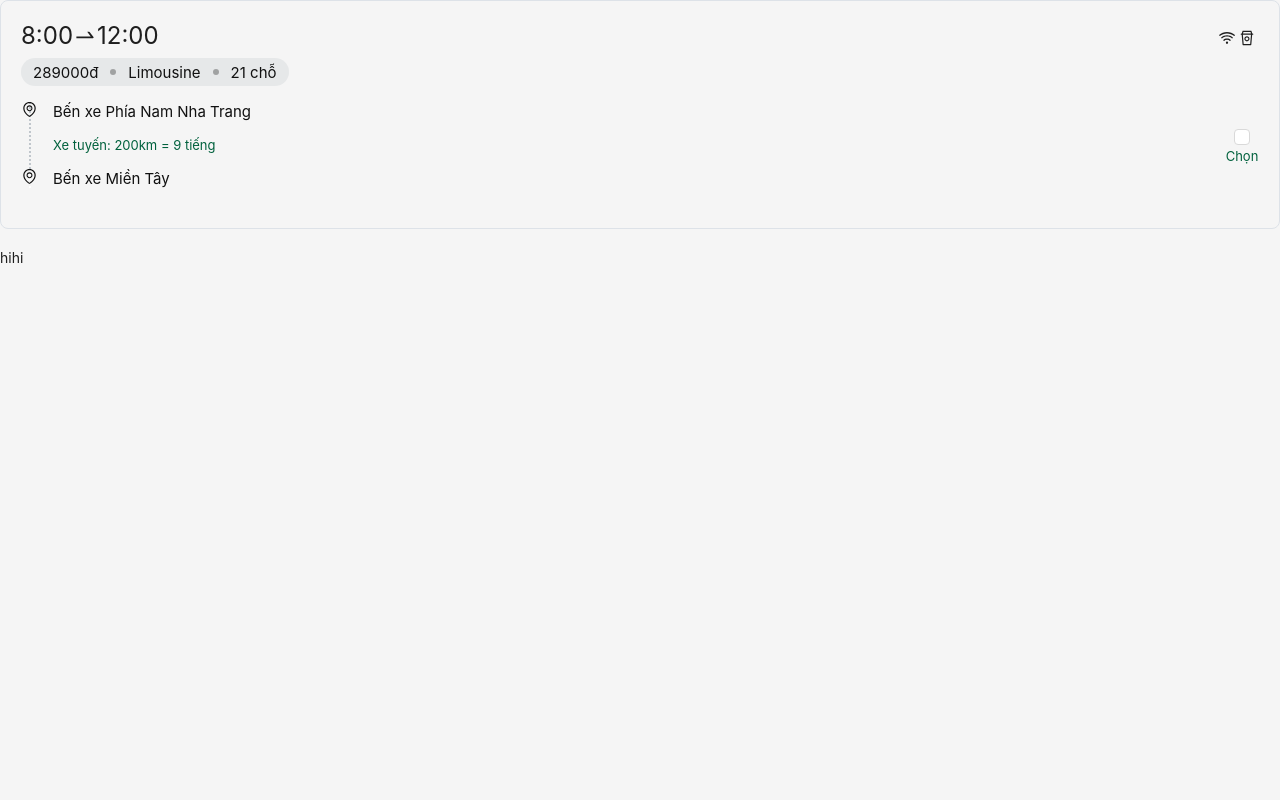
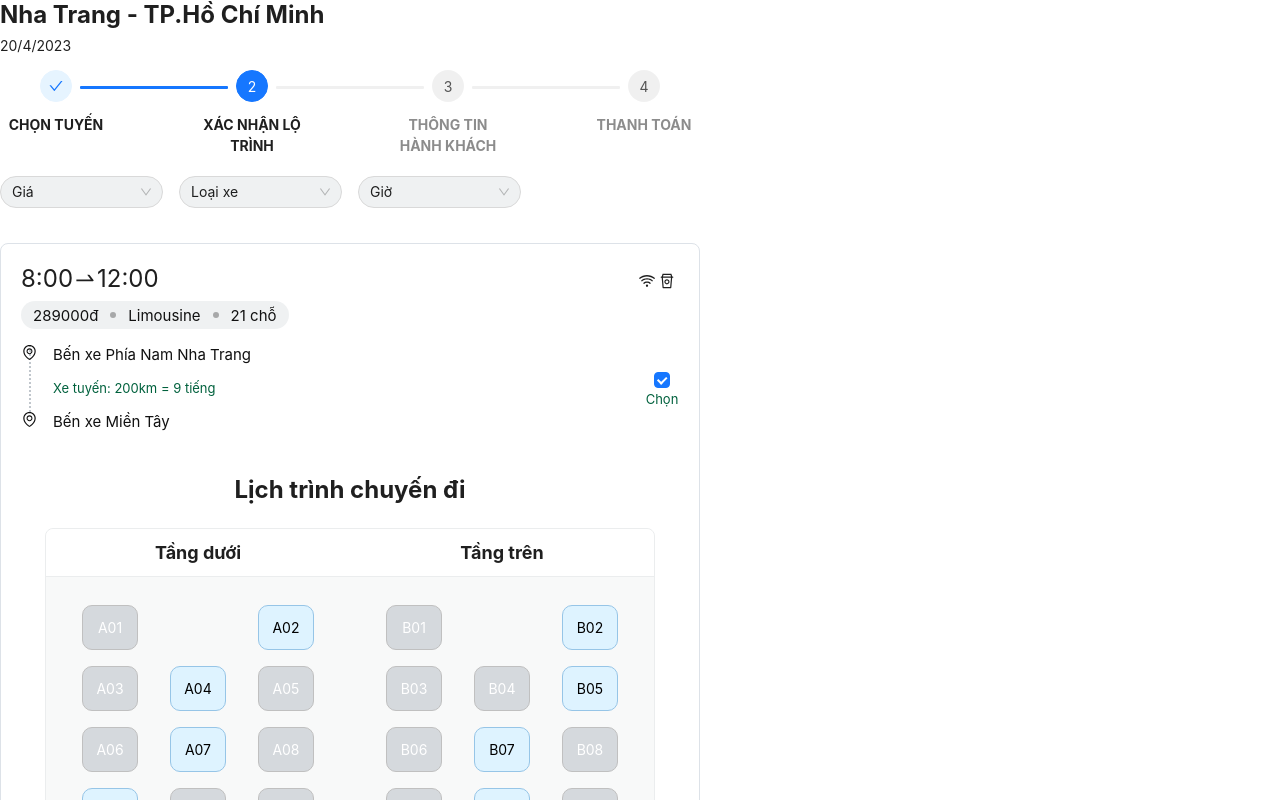
Before and after one commit to superdark1999/bus-ticket-client, a React (Create React App) app: page /booking/trip-routes in a window 1280 px wide. Built offline with nearby package versions, Linux system fonts and the light colour scheme.

Commit message:
add selectedCard

```diff
--- /dev/null
+++ b/src/components/StepLine/index.tsx
@@ -0,0 +1,39 @@
+import React from 'react';
+import styled from 'styled-components';
+import { Steps } from 'antd';
+
+const { Step } = Steps;
+
+interface Props {
+  currentStep: number;
+}
+
+const StepLine: React.FC<Props> = ({ currentStep }) => (
+  <Container>
+    <StyledSteps current={currentStep} labelPlacement="vertical">
+      <Step title="CHỌN TUYẾN" />
+      <Step title="XÁC NHẬN LỘ TRÌNH" />
+      <Step title="THÔNG TIN HÀNH KHÁCH" />
+      <Step title="THANH TOÁN" />
+    </StyledSteps>
+  </Container>
+);
+
+const Container = styled.div`
+  display: flex;
+  align-items: center;
+`;
+
+const StyledSteps = styled(Steps)`
+  .ant-steps-item-tail::after {
+    height: 3px;
+  }
+
+  .ant-steps-item-title {
+    font-weight: bold;
+    font-size: 14px;
+    line-height: 1.5;
+  }
+`;
+
+export default StepLine;
--- a/src/components/TripRouteCard/index.tsx
+++ b/src/components/TripRouteCard/index.tsx
@@ -2,15 +2,18 @@ import React, { useEffect } from 'react';
 import styled from 'styled-components';
 import { Checkbox } from 'antd';
 import { EnvironmentOutlined, SwapRightOutlined, WifiOutlined, RestOutlined } from '@ant-design/icons';
+import SeatSelection from './selectedCard';
 
 interface Props {
-  departure: string;
-  arrival: string;
+  timeDeparture: string;
+  timeArrival: string;
   price: number;
   type: string;
   seatsAvailable: number;
   distance: string;
-  amenities: string[];
+  duration: string;
+  departure: string;
+  arrival: string;
   selected: boolean;
   onSelect: () => void;
 }
@@ -18,15 +21,17 @@ interface Props {
 const onSelected = () => {};
 
 const temp: Props = {
-  departure: '8:00',
-  arrival: '12:00',
+  timeDeparture: '8:00',
+  timeArrival: '12:00',
   price: 289000,
   seatsAvailable: 21,
-  amenities: ['air conditioning', 'restroom'],
-  selected: false,
+  departure: 'Bến xe Phía Nam Nha Trang',
+  arrival: ' Bến xe Miền Tây',
+  selected: true,
   onSelect: onSelected,
   type: 'Limousine',
   distance: '200km',
+  duration: '9 tiếng',
 };
 
 const BookingInfo: React.FC = () => {
@@ -34,14 +39,12 @@ const BookingInfo: React.FC = () => {
   return (
     <Container>
       <FirstRow>
-        {temp.departure}
+        {temp.timeDeparture}
         <SwapRightOutlined />
-        {temp.arrival}
+        {temp.timeArrival}
         <Amenities>
-          {temp.amenities.includes('air conditioning') && (
-            <WifiOutlined style={{ fontSize: '16px', marginRight: '4px' }} />
-          )}
-          {temp.amenities.includes('restroom') && <RestOutlined style={{ fontSize: '16px', marginRight: '4px' }} />}
+          <WifiOutlined style={{ fontSize: '16px', marginRight: '4px' }} />
+          <RestOutlined style={{ fontSize: '16px', marginRight: '4px' }} />
         </Amenities>
       </FirstRow>
       <SecondRow>
@@ -55,12 +58,14 @@ const BookingInfo: React.FC = () => {
         <RouterInfo>
           <RouteLine>
             <LocationIcon />
-            Bến xe Phía Nam Nha Trang
-            <Distance>Xe tuyến: {temp.distance} = 9 tiếng</Distance>
+            {temp.departure}
+            <Distance>
+              Xe tuyến: {temp.distance} = {temp.duration}
+            </Distance>
           </RouteLine>
           <RouteLine>
             <LocationIcon />
-            Bến xe Miền Tây
+            {temp.arrival}
           </RouteLine>
         </RouterInfo>
         <CheckboxContainer>
@@ -68,6 +73,7 @@ const BookingInfo: React.FC = () => {
           Chọn
         </CheckboxContainer>
       </RouteContainer>
+      {temp.selected && <SeatSelection />}
     </Container>
   );
 };
@@ -76,7 +82,6 @@ const Container = styled.div`
   padding: 20px;
   border-radius: 8px;
   border: 1px solid #dde2e8;
-  margin-bottom: 20px;
 `;
 
 const FirstRow = styled.div`
--- /dev/null
+++ b/src/components/TripRouteCard/selectedCard.tsx
@@ -0,0 +1,265 @@
+import React, { useEffect, useMemo, useState } from 'react';
+import styled from 'styled-components';
+import { Button, Col, Row } from 'antd';
+
+const oneSideSeats = (
+  start: number,
+  end: number,
+  keyword: string,
+  handleSelected: (seatId: number) => void,
+  seatStatuses: string[],
+): JSX.Element[] => {
+  const boxes: JSX.Element[] = [];
+
+  for (let i = start; i < end; i++) {
+    const boxNumber = i + 1;
+    const boxkeyword = `${keyword}${String(boxNumber - start).padStart(2, '0')}`;
+
+    if (i === start) {
+      boxes.push(
+        <>
+          <Item>
+            <Box
+              onClick={() => handleSelected(start)}
+              disabled={seatStatuses[start] === 'booked'}
+              selected={seatStatuses[start] === 'selected'}
+            >
+              {boxkeyword}
+            </Box>
+          </Item>
+          <Item />
+          <Item>
+            <Box
+              onClick={() => handleSelected(start + 1)}
+              disabled={seatStatuses[start + 1] === 'booked'}
+              selected={seatStatuses[start + 1] === 'selected'}
+            >{`${keyword}${String(boxNumber + 1 - start).padStart(2, '0')}`}</Box>
+          </Item>
+        </>,
+      );
+    } else if (i !== start + 1) {
+      boxes.push(
+        <Item key={`group-${i}`}>
+          <Box
+            onClick={() => handleSelected(i)}
+            disabled={seatStatuses[i] === 'booked'}
+            selected={seatStatuses[i] === 'selected'}
+          >
+            {boxkeyword}
+          </Box>
+        </Item>,
+      );
+    }
+  }
+  return boxes;
+};
+
+// list seat mock
+const seats = [
+  true,
+  false,
+  true,
+  false,
+  true,
+  true,
+  false,
+  true,
+  false,
+  true,
+  true,
+  false,
+  true,
+  false,
+  true,
+  true,
+  false,
+  true,
+  false,
+  true,
+  true,
+  false,
+  true,
+  false,
+  true,
+  true,
+  false,
+  true,
+  false,
+  true,
+  true,
+  false,
+  true,
+  false,
+];
+
+// convert input into type appropriate
+type SeatStatus = 'booked' | 'empty' | 'selected';
+
+function getSeatStatuses(seatss: boolean[]): SeatStatus[] {
+  return seatss.map((seat) => {
+    if (seat) {
+      return 'booked';
+    }
+    return 'empty';
+  });
+}
+
+const SeatSelection: React.FC = () => {
+  // edit status seats from input
+  const seatStatuses = useMemo(() => getSeatStatuses(seats), [seats]);
+
+  const [selectedSeats, setSelectedSeats] = useState<number[]>([]);
+
+  useEffect(() => {
+    console.log('selected seats:', selectedSeats);
+  }, [selectedSeats]);
+
+  const handleSeatClick = (seatId: number) => {
+    if (seatStatuses[seatId] === 'empty') {
+      // add a check for the status property
+      seatStatuses[seatId] = 'selected';
+      setSelectedSeats([...selectedSeats, seatId]);
+    } else if (seatStatuses[seatId] === 'selected') {
+      // add a check for the status property
+      seatStatuses[seatId] = 'empty';
+      setSelectedSeats(selectedSeats.filter((id) => id !== seatId));
+    }
+  };
+
+  const totalPrice = selectedSeats.length * 100000;
+
+  return (
+    <Wrapper>
+      <Header>
+        <Schedule>Lịch trình chuyến đi</Schedule>
+      </Header>
+      <SeatContainer>
+        <Row
+          style={{
+            width: '100%',
+            height: '48px',
+            borderRadius: '8px 8px 0 0',
+            borderBottom: '1px solid #ebedee',
+            backgroundColor: '#fff',
+            alignItems: 'center',
+          }}
+        >
+          <Col span={12}>
+            <Title style={{ textAlign: 'center' }}>Tầng dưới</Title>
+          </Col>
+          <Col span={12}>
+            <Title style={{ textAlign: 'center' }}>Tầng trên</Title>
+          </Col>
+        </Row>
+        <Row style={{ width: '100%', backgroundColor: 'rgb(248, 249, 249)' }}>
+          <Col span={12}>
+            <Group>{oneSideSeats(0, 17, 'A', handleSeatClick, seatStatuses)}</Group>
+          </Col>
+          <Col span={12}>
+            <Group>{oneSideSeats(17, 34, 'B', handleSeatClick, seatStatuses)}</Group>
+          </Col>
+          <Row style={{ width: '100%', padding: '14px' }}>
+            <Col span={8} style={{ display: 'flex', alignItems: 'center', justifyContent: 'center' }}>
+              <Square selected={false} disabled={false} />
+              Trống
+            </Col>
+            <Col span={8} style={{ display: 'flex', alignItems: 'center', justifyContent: 'center' }}>
+              <Square selected disabled={false} />
+              Đang chọn
+            </Col>
+            <Col span={8} style={{ display: 'flex', alignItems: 'center', justifyContent: 'center' }}>
+              <Square selected={false} disabled />
+              Đã đặt
+            </Col>
+          </Row>
+        </Row>
+      </SeatContainer>
+      <Footer>
+        <TicketInfo>
+          {selectedSeats.length} tickets: {totalPrice.toLocaleString()} VND
+        </TicketInfo>
+        <Button type="primary" disabled={selectedSeats.length === 0}>
+          Proceed to Payment
+        </Button>
+      </Footer>
+    </Wrapper>
+  );
+};
+
+const Wrapper = styled.div`
+  display: flex;
+  flex-direction: column;
+  align-items: center;
+  padding: 24px;
+`;
+
+const Header = styled.div`
+  display: flex;
+  flex-direction: column;
+  align-items: center;
+  margin-bottom: 24px;
+`;
+
+const Schedule = styled.h1`
+  font-size: 24px;
+  font-weight: bold;
+  margin: 0;
+`;
+
+const Title = styled.h2`
+  font-size: 18px;
+  margin: 0;
+`;
+
+const SeatContainer = styled.div`
+  border-radius: 8px;
+  border: 1px solid #ebedee;
+`;
+
+const Footer = styled.div`
+  display: flex;
+  justify-content: space-between;
+  align-items: center;
+  width: 100%;
+  max-width: 600px;
+`;
+
+const TicketInfo = styled.div`
+  font-size: 18px;
+`;
+
+const Group = styled.div`
+  display: flex;
+  flex-wrap: wrap;
+  margin: 20px;
+  margin-bottom: 8px;
+`;
+
+const Item = styled.div`
+  width: 33.33%;
+  padding: 8px 16px;
+`;
+
+const Box = styled.div<{ selected: boolean; disabled: boolean }>`
+  border-radius: 10px;
+  height: 45px;
+  display: flex;
+  align-items: center;
+  justify-content: center;
+  border: 1px solid ${({ selected, disabled }) => (selected ? '#f8beab' : disabled ? 'silver' : '#96c5e7')};
+  cursor: ${({ disabled }) => (disabled ? 'not-allowed' : 'pointer')};
+  background-color: ${({ selected, disabled }) => (selected ? '#fdede8' : disabled ? '#d5d9dd' : '#def3ff')};
+  color: ${({ selected, disabled }) => (selected ? '#000' : disabled ? '#fff' : '#000')};
+`;
+
+const Square = styled.div<{ selected: boolean; disabled: boolean }>`
+  width: 20px;
+  height: 20px;
+  margin-right: 5px;
+  border-radius: 4px;
+  border: 1px solid ${({ selected, disabled }) => (selected ? '#f8beab' : disabled ? 'silver' : '#96c5e7')};
+  background-color: ${({ selected, disabled }) => (selected ? '#fdede8' : disabled ? '#d5d9dd' : '#def3ff')};
+  color: ${({ selected, disabled }) => (selected ? '#000' : disabled ? '#fff' : '#000')};
+`;
+
+export default SeatSelection;
--- a/src/layout/BookingLayout.tsx
+++ b/src/layout/BookingLayout.tsx
@@ -20,10 +20,15 @@ export default function BookingLayout() {
 const FullScreenStyled = styled.div`
   width: 100vw;
   height: 100vh;
-  overflow: hidden;
+  overflow: auto;
+
+  ::-webkit-scrollbar {
+    display: none;
+  }
 `;
 
 const LayoutStyled = styled(Layout)`
   width: 100vw;
   height: 100vh;
+  background-color: white;
 `;
--- a/src/views/Booking/listTripRoute.tsx
+++ b/src/views/Booking/listTripRoute.tsx
@@ -1,14 +1,70 @@
+import { Col, Row, Select } from 'antd';
+import StepLine from 'components/StepLine';
 import BookingInfo from 'components/TripRouteCard';
 import React from 'react';
+import styled from 'styled-components';
 
-const ListTripRoute: React.FC = () => {
-  const content = 'hihi';
+const { Option } = Select;
+
+interface Props {
+  departure?: string;
+  destination?: string;
+  date?: string;
+}
+
+const ListTripRoute: React.FC<Props> = ({ departure, destination, date }) => {
+  const content = 1;
   return (
-    <div>
+    <Container>
+      <Row style={{ fontSize: '24px', fontWeight: 'bold' }}>
+        Nha Trang{departure} - TP.Hồ Chí Minh{destination}{' '}
+      </Row>
+      <Row style={{ fontSize: '14px', margin: '8px 0 16px' }}>20/4/2023{date}</Row>
+      <StepLine currentStep={content} />
+      <Row gutter={[16, 16]} style={{ padding: '20px 0 35px' }}>
+        <Col span={6}>
+          <StyledSelect defaultValue="0">
+            <Option value="0">Giá</Option>
+            <Option value="asc">Thấp - Cao</Option>
+            <Option value="desc">Cao - Thấp</Option>
+          </StyledSelect>
+        </Col>
+        <Col span={6}>
+          <StyledSelect defaultValue="0">
+            <Option value="0">Loại xe</Option>
+            <Option value="402">Ghế</Option>
+            <Option value="403">Giường</Option>
+            <Option value="1454">Limousine</Option>
+          </StyledSelect>
+        </Col>
+        <Col span={6}>
+          <StyledSelect defaultValue="0">
+            <Option value="0">Giờ</Option>
+            <Option value="1">0h - 6h</Option>
+            <Option value="2">6h - 12h</Option>
+            <Option value="3">12h - 18h</Option>
+            <Option value="4">18h - 24h</Option>
+          </StyledSelect>
+        </Col>
+      </Row>
       <BookingInfo />
-      {content}
-    </div>
+    </Container>
   );
 };
 
+const Container = styled.div`
+  max-width: 700px;
+  background-color: white;
+  align-self: center;
+`;
+
+const StyledSelect = styled(Select)`
+  width: 100%;
+
+  .ant-select-selector {
+    border-radius: 20px;
+    background-color: rgba(99, 114, 128, 0.1) !important;
+  }
+`;
+
 export default ListTripRoute;
```
